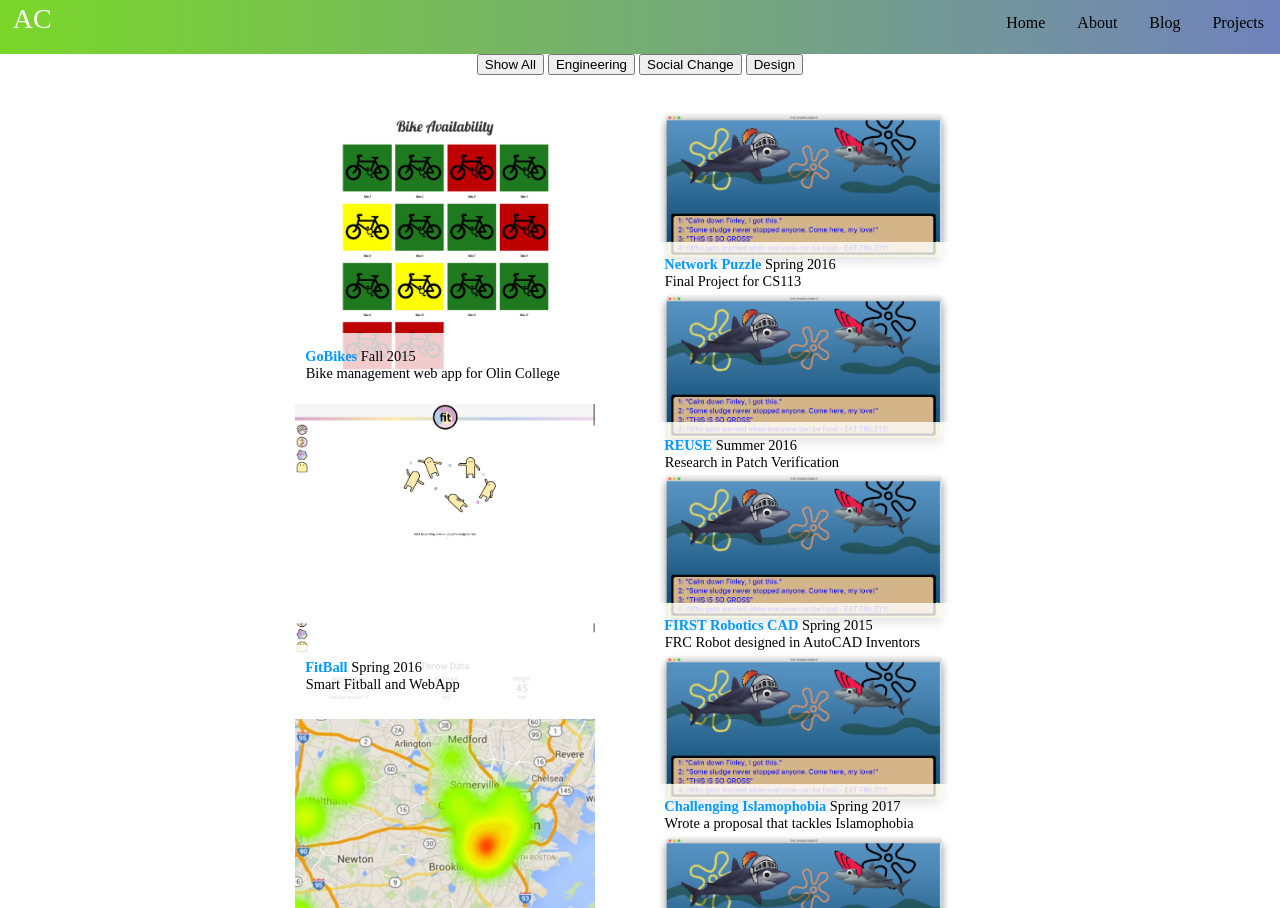
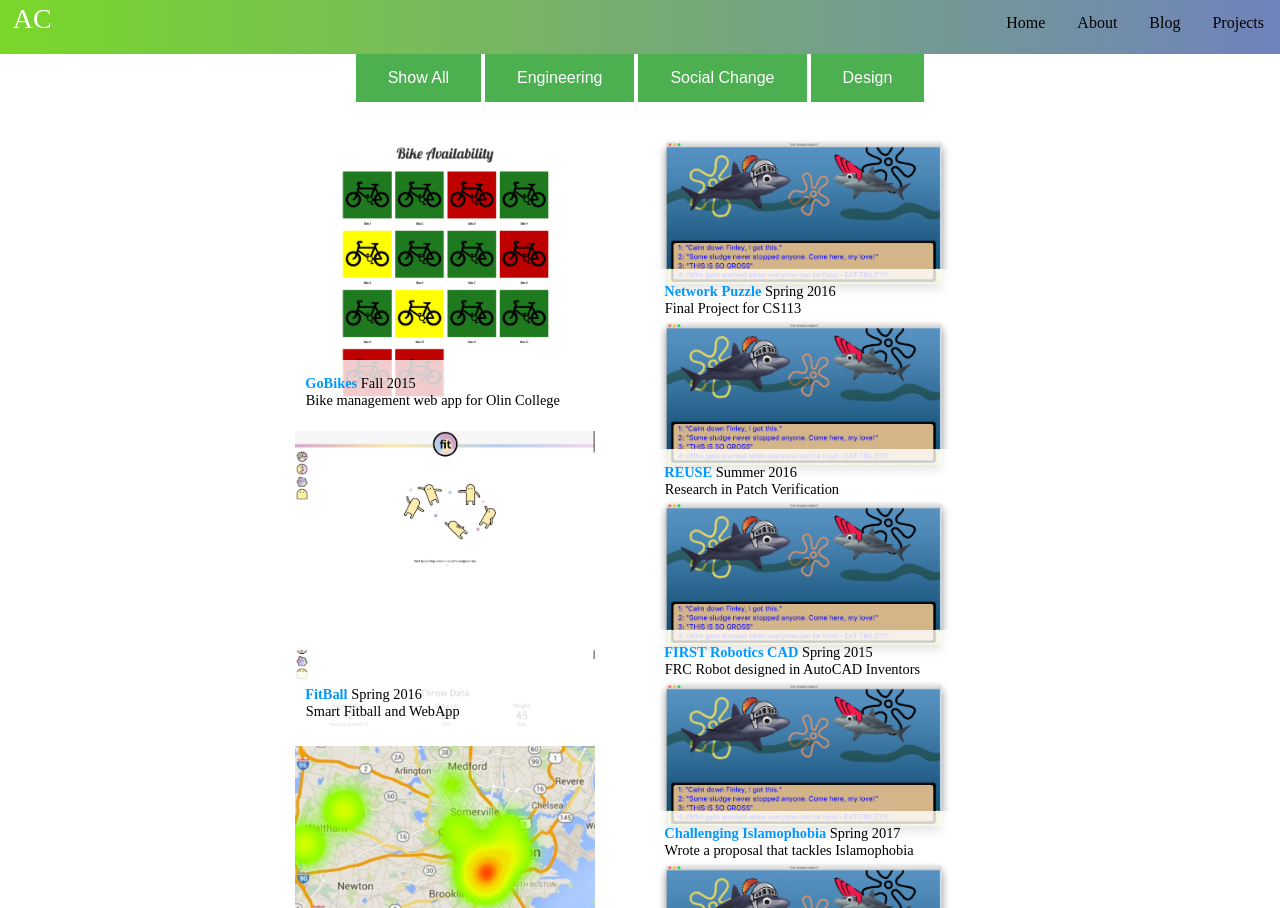
Before and after one commit to ashley/Personal-Website, a PHP site: page /html/projects.html in a window 1280 px wide. Run offline with PHP 8.4, Linux system fonts and the light colour scheme.

Commit message:
modified projects btns

```diff
--- a/css/projects.css
+++ b/css/projects.css
@@ -54,3 +54,14 @@ a:link{
 h1{
     font-family: AvenirNext-Regular;
 }
+
+.btn{
+    background-color: #4CAF50; /* Green */
+    border: none;
+    color: white;
+    padding: 15px 32px;
+    text-align: center;
+    text-decoration: none;
+    display: inline-block;
+    font-size: 16px;
+}
```
